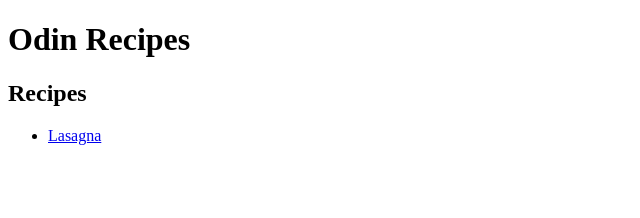
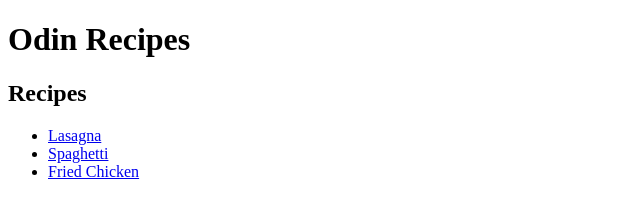
Before and after one commit to tamasmeidlinger/odin-recipes, a plain HTML site: page index.html in a window 1280 px wide. Shown: the whole page, without its empty margins (0-640 px from the left). Drawn offline with Linux system fonts and the light colour scheme.

Commit message:
Added links to other recipes on homepage.

```diff
--- a/index.html
+++ b/index.html
@@ -10,6 +10,8 @@
   <h2>Recipes</h2>
   <ul>
     <li><a href="./recipes/lasagna.html">Lasagna</a></li>
+    <li><a href="./recipes/spaghetti.html">Spaghetti</a></li>
+    <li><a href="./recipes/fried-chicken.html">Fried Chicken</a></li>
   </ul>
 </body>
 </html>
```
